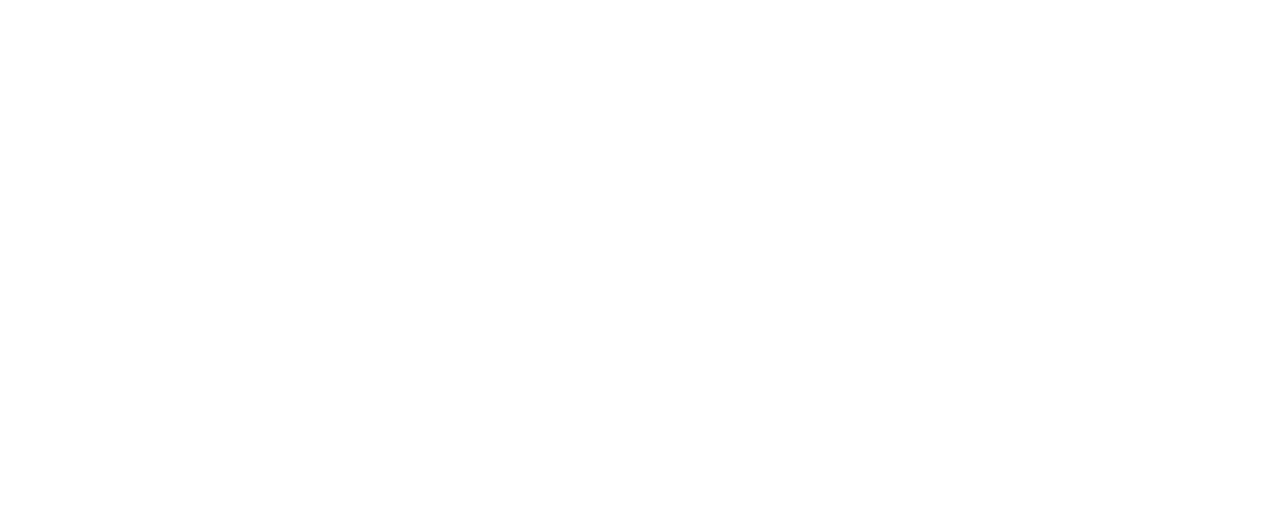
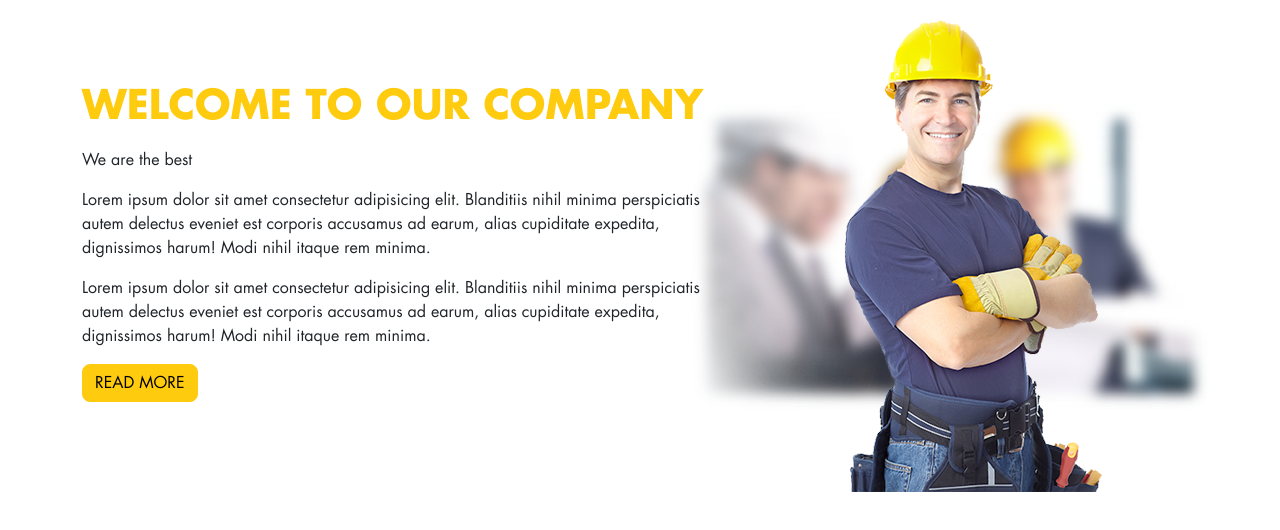
Before and after one commit to tomaszbujnicki/construction-company, a website built with Parcel: page index.html in a window 1280 px wide. Built offline with nearby package versions, Linux system fonts and the light colour scheme.

Commit message:
add images fonts

```diff
--- a/index.html
+++ b/index.html
@@ -1,11 +1,46 @@
-<!doctype html>
+<!DOCTYPE html>
 <html lang="en">
   <head>
-    <meta charset="utf-8">
-    <meta name="viewport" content="width=device-width, initial-scale=1">
-    <link rel="stylesheet" href="./scss/style.scss">
+    <meta charset="utf-8" />
+    <meta name="viewport" content="width=device-width, initial-scale=1" />
+    <link rel="stylesheet" href="./scss/style.scss" />
+    <title>Construction Company</title>
   </head>
   <body>
+    <section id="about-us" class="about-us ">
+      <div class="container pt-2 pb-0 ">
+        <div class="row about-us__image">
+          <div class="col-lg-9 col-xl-7 py-4">
+            <div>
+              <header>
+                <h2 class="text-primary">WELCOME TO OUR COMPANY</h2>
+                <p class="subhead">We are the best</p>
+              </header>
+              <p class="about-us__paragraph">
+                Lorem ipsum dolor sit amet consectetur adipisicing elit.
+                Blanditiis nihil minima perspiciatis autem delectus eveniet est
+                corporis accusamus ad earum, alias cupiditate expedita,
+                dignissimos harum! Modi nihil itaque rem minima.
+              </p>
+              <p class="about-us__paragraph">
+                Lorem ipsum dolor sit amet consectetur adipisicing elit.
+                Blanditiis nihil minima perspiciatis autem delectus eveniet est
+                corporis accusamus ad earum, alias cupiditate expedita,
+                dignissimos harum! Modi nihil itaque rem minima.
+              </p>
+              <button class="btn btn-primary">READ MORE</button>
+            </div>
+          </div>
+          <div class="d-none d-lg-flex col-lg-3 col-xl-5 align-items-end justify-content-center">
+            <img
+              src="./img/img-welcome.png"
+              alt=""
+              class="img-fluid"
+            />
+          </div>
+        </div>
+      </div>
+    </section>
     <script src="./index.js"></script>
   </body>
 </html>
--- a/scss/_custom.scss
+++ b/scss/_custom.scss
@@ -0,0 +1,29 @@
+$enable-negative-margins: true;
+$spacer: 2.5rem;
+
+$font-family-base: 'Futura LT Book', sans-serif;
+$headings-font-family: 'Futura LT Bold', sans-serif;
+
+$yellow: rgb(255, 203, 15);
+$primary: $yellow;
+
+$h1-font-size: 4.375rem;
+$h2-font-size: 2.5rem;
+$h3-font-size: 1.875rem;
+$h4-font-size: 1.25rem;
+$h5-font-size: 1.125rem;
+$h6-font-size: 1.025rem;
+
+$font-sizes: (
+  1: 4.375rem,
+  2: 2.5rem,
+  3: 1.875rem,
+  4: 1.25rem,
+  5: 1.125rem,
+  6: 1.025rem,
+);
+
+
+$border-radius: 0.5rem;
+
+@import '../node_modules/bootstrap/scss/bootstrap';
--- /dev/null
+++ b/scss/_sections.scss
@@ -0,0 +1,14 @@
+.about-us {
+  &__image {
+    @media (min-width: 1200px) {
+      background-image: url('../img/bg-welcome.png');
+      background-size: auto;
+      background-repeat: no-repeat;
+      background-position: right center;
+    }
+  }
+
+  &__paragraph {
+    max-width: 40rem;
+  }
+}
--- a/scss/style.scss
+++ b/scss/style.scss
@@ -1 +1,16 @@
+@font-face {
+  font-family: 'Futura LT Book';
+  font-style: normal;
+  font-weight: normal;
+  src: local('Futura LT Book'), url('./FuturaLT-Book.woff') format('woff');
+}
+
+@font-face {
+  font-family: 'Futura LT Bold';
+  font-style: normal;
+  font-weight: normal;
+  src: local('Futura LT Bold'), url('./FuturaLT-Bold.woff') format('woff');
+}
+
 @import './custom';
+@import './sections';
```
Also changed, not shown: img/bg-footer.png (added), img/bg-hero.png (added), img/bg-portfolio.png (added), img/bg-reviews.png (added), img/bg-welcome.png (added), img/img-portfolio-1.png (added), img/img-portfolio-2.png (added), img/img-portfolio-3.png (added), img/img-portfolio-4.png (added), img/img-portfolio-big.png (added), img/img-services-1.png (added), img/img-services-3.png (added), img/img-servics-2.png (added), img/img-welcome.png (added), 2 more files.
